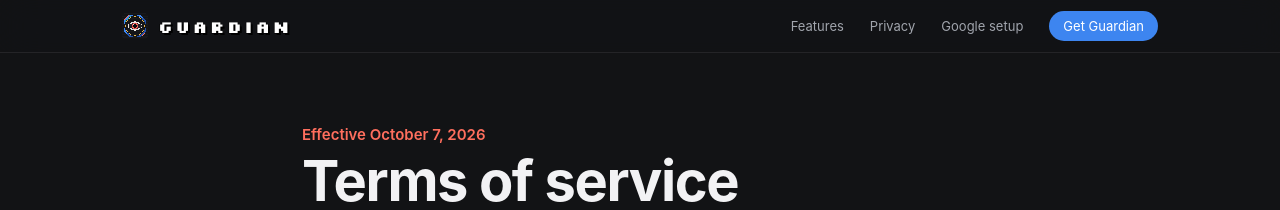
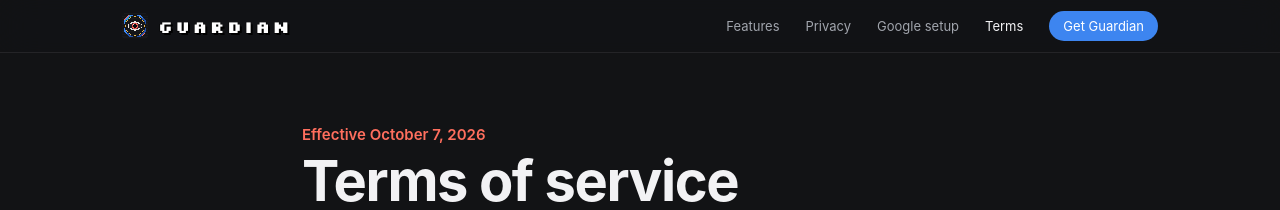
Before and after one commit to SoKul-13/guardian-web, a Jekyll site: the page terms.html, which Jekyll copies as it is, in a window 1280 px wide. Shown: the top 210 px of the page. Built offline with Jekyll 4.4.1, drawn with Linux system fonts in a browser that asks for light colours.

Commit message:
Add Terms to the top navigation
Co-Authored-By: Claude Opus 5.5 <noreply@anthropic.com>

```diff
--- a/_layouts/default.html
+++ b/_layouts/default.html
@@ -16,6 +16,7 @@
     <a class="hide-sm" href="{{ '/' | relative_url }}#features">Features</a>
     <a class="hide-sm" href="{{ '/privacy.html' | relative_url }}">Privacy</a>
     <a class="hide-sm" href="{{ '/GOOGLE.html' | relative_url }}" aria-current="page">Google setup</a>
+    <a class="hide-sm" href="{{ '/terms.html' | relative_url }}">Terms</a>
     <a class="pill" href="{{ '/' | relative_url }}#get">Get Guardian</a>
   </nav>
 </div>
--- a/index.html
+++ b/index.html
@@ -18,6 +18,7 @@
     <a class="hide-sm" href="#features">Features</a>
     <a class="hide-sm" href="#privacy">Privacy</a>
     <a class="hide-sm" href="GOOGLE.html">Google setup</a>
+    <a class="hide-sm" href="terms.html">Terms</a>
     <a class="pill" href="#get">Get Guardian</a>
   </nav>
 </div>
--- a/privacy.html
+++ b/privacy.html
@@ -18,6 +18,7 @@
     <a class="hide-sm" href="./#features">Features</a>
     <a class="hide-sm" href="privacy.html" aria-current="page">Privacy</a>
     <a class="hide-sm" href="GOOGLE.html">Google setup</a>
+    <a class="hide-sm" href="terms.html">Terms</a>
     <a class="pill" href="./#get">Get Guardian</a>
   </nav>
 </div>
--- a/terms.html
+++ b/terms.html
@@ -18,6 +18,7 @@
     <a class="hide-sm" href="./#features">Features</a>
     <a class="hide-sm" href="privacy.html">Privacy</a>
     <a class="hide-sm" href="GOOGLE.html">Google setup</a>
+    <a class="hide-sm" href="terms.html" aria-current="page">Terms</a>
     <a class="pill" href="./#get">Get Guardian</a>
   </nav>
 </div>
```
